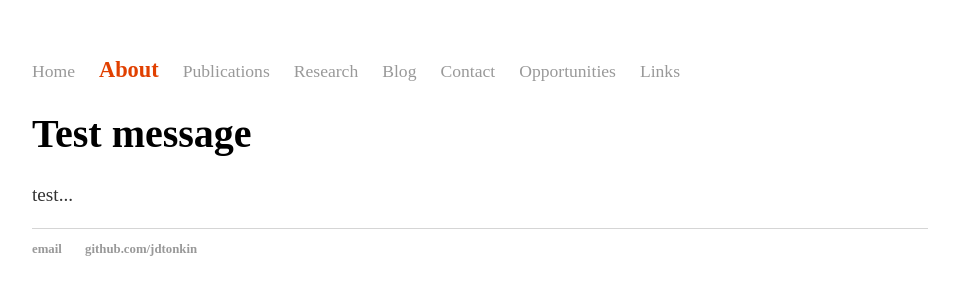
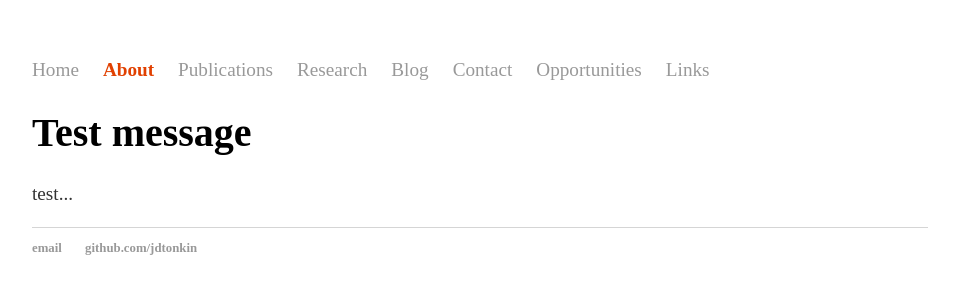
Before and after one commit to jdtonkin/jdtonkin.github.io, a Jekyll site: the page built from index.html, in a window 1280 px wide. Shown: the top 300 px of the page, without its empty margins (160-1119 px from the left). Built offline with Jekyll 4.4.1, drawn with Linux system fonts in a browser that asks for light colours.

Commit message:
Update main.css

```diff
--- a/css/main.css
+++ b/css/main.css
@@ -19,10 +19,10 @@
      color: #999;
 }
 
-nav ul a { color: #999; font-size: 1.1em; font-weight: normal; }
-nav ul .activepage a { color: #E14000; font-size: 1.4em; font-weight: bold;}
-nav ul li .activepage a { color: #E14000; font-size: 1.4em; font-weight: bold;}
-nav ul li a:hover { color: #E14000; font-size: 1.1em; font-weight: normal;}
+nav ul a { color: #999; font-size: 1.2em; font-weight: normal; }
+nav ul .activepage a { color: #E14000; font-size: 1.2em; font-weight: bold;}
+nav ul li .activepage a { color: #E14000; font-size: 1.2em; font-weight: bold;}
+nav ul li a:hover { color: #E14000; font-size: 1.2em; font-weight: normal;}
 
 
 footer { border-top: 1px solid #d5d5d5; font-size: .8em; }
```
